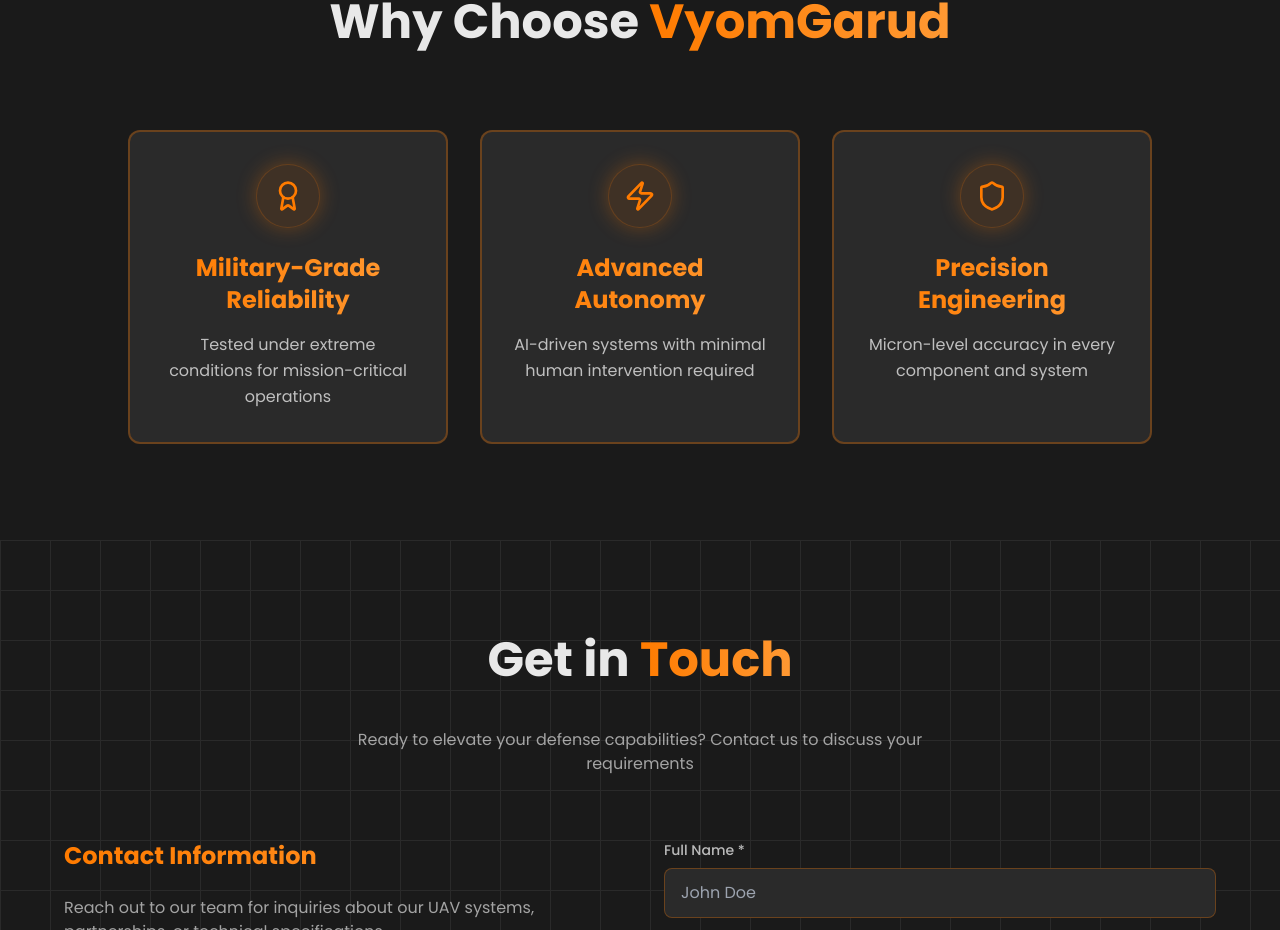
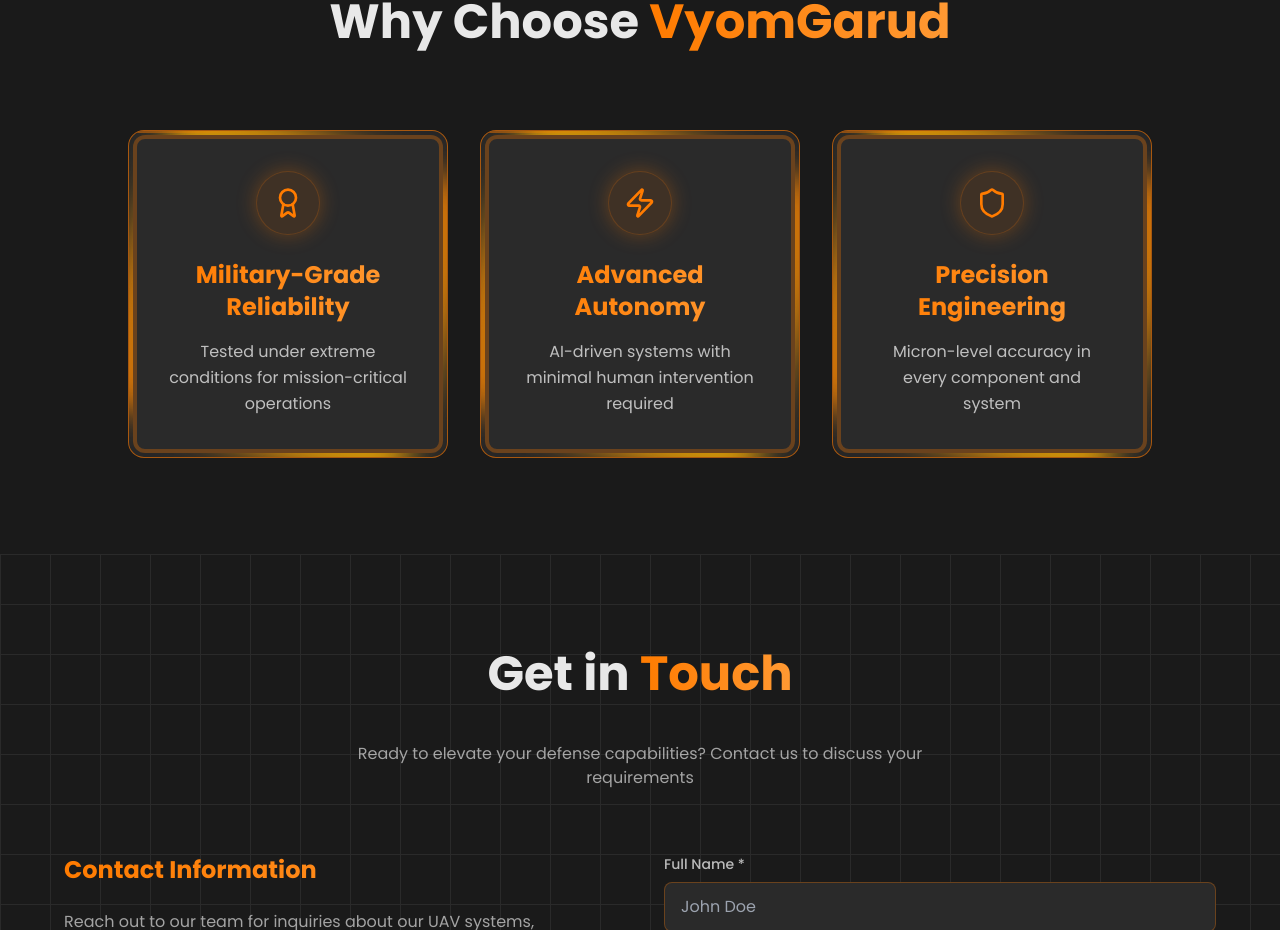
Before and after one commit to LLamaSan/VyomGarud, a Next.js app: page / in a window 1280 px wide. Shown: the part 2338-3268 px from the top of the page. Built offline with nearby package versions, Linux system fonts and the light colour scheme.

Commit message:
highlights section cards improvements and fixes within global.css

```diff
--- a/src/app/globals.css
+++ b/src/app/globals.css
@@ -162,3 +162,50 @@
   50% { background-position: 100% 50%; }
   100% { background-position: 0% 50%; }
 }
+
+
+.neon-border-strong {
+  position: relative;
+  border: 1px solid rgba(255, 123, 0, 0.6);
+  overflow: hidden;
+}
+
+.neon-border-strong::before {
+  content: "";
+  position: absolute;
+  inset: -4px;
+  background: linear-gradient(135deg, #ff7b00, #ffb300, #ff7b00);
+  filter: blur(16px);
+  opacity: 0.75;
+  z-index: -1;
+  animation: neon-rotate 8s linear infinite;
+}
+
+@keyframes neon-rotate {
+  0% { transform: rotate(0deg); }
+  100% { transform: rotate(360deg); }
+}
+
+
+
+.card-trace::after {
+  content: "";
+  position: absolute;
+  top: 0;
+  left: -120%;
+  width: 120%;
+  height: 2px;
+  background: linear-gradient(
+    90deg,
+    transparent,
+    rgba(255, 123, 0, 0.7),
+    transparent
+  );
+  animation: trace-line 3s ease-in-out infinite;
+}
+
+@keyframes trace-line {
+  0% { left: -120%; }
+  50% { left: 120%; }
+  100% { left: 120%; }
+}
--- a/src/components/sections/Footer.tsx
+++ b/src/components/sections/Footer.tsx
@@ -71,7 +71,7 @@
             </div>
           </div>
 
-          {/* Quick Links */}
+
           <div>
             <h4 className="text-lg font-semibold mb-4 text-orange">Quick Links</h4>
             <ul className="space-y-3">
@@ -114,13 +114,13 @@
           </div>
         </div>
 
-        {/* Bottom Bar */}
+
         <div className="pt-8 border-t border-orange/20">
           <div className="flex flex-col md:flex-row justify-between items-center gap-4">
             <p className="text-white/60 text-sm">
               © {currentYear} {COMPANY_INFO.name}. All rights reserved.
             </p>
-            {/* --- FIX: Corrected closing tag --- */}
+
             <div className="flex gap-6 text-sm">
               <button className="text-white/60 hover:text-orange transition-colors">
                 Privacy Policy
@@ -133,7 +133,7 @@
         </div>
       </div>
 
-      {/* Decorative Bottom Line (Kept your awesome animation, just cleaned up the class) */}
+
       <motion.div
         animate={{
           backgroundPosition: ['0% 0%', '100% 0%'],
@@ -142,7 +142,7 @@
           duration: 3,
           repeat: Infinity,
           ease: "linear",
-          repeatType: "reverse", // Makes it scan back and forth
+          repeatType: "reverse",
         }}
         className="h-1 bg-linear-to-r from-transparent via-orange to-transparent [background-size:200%_100%]"
       />
--- a/src/components/sections/Highlights.tsx
+++ b/src/components/sections/Highlights.tsx
@@ -19,22 +19,23 @@
         <h2 className="text-4xl sm:text-5xl font-bold mb-4 text-white/90">
           Why Choose <span className="gradient-text">VyomGarud</span>
         </h2>
-        {/* Replaced solid divider with a matching gradient */}
+
         <div className="w-24 h-1 bg-linear-to-r from-charcoal-light via-orange to-charcoal-light mx-auto"></div>
-      </motion.div> {/* <-- FIX: Added missing closing bracket '>' here */}
+      </motion.div>
 
       <div className="grid md:grid-cols-3 gap-8 max-w-5xl mx-auto">
         {HIGHLIGHTS.map((highlight, index) => (
           <motion.div
             key={highlight.id}
             variants={scaleIn}
-            initial="initial"
-            whileInView="animate"
-            viewport={{ once: true }}
+            initial="hidden"
+            whileInView="show"
+            viewport={{ once: false, amount: 0.3 }}
             transition={{ delay: index * 0.2 }}
-            className="relative group h-full"
+            className="relative neon-border-strong card-trace rounded-2xl p-1 bg-charcoal-light/80 backdrop-blur-xl transition-transform duration-300 hover:scale-[1.08]"
+
           >
-            <div className="bg-charcoal-light border-2 border-orange/30 rounded-xl p-8 text-center hover:border-orange transition-all duration-300 h-full">
+            <div className="bg-charcoal-light border-4 border-orange/30 rounded-xl p-8 text-center hover:border-orange-400 transition-all duration-300 h-full">
 
 
               <div className="mb-6 flex justify-center">
@@ -47,7 +48,7 @@
                 <h3 className="text-2xl font-bold mb-4 gradient-text">
                   {highlight.title}
                 </h3>
-                {/* Replaced text-gray-400 with text-white/70 */}
+
                 <p className="text-white/70 leading-relaxed">
                   {highlight.description}
                 </p>
--- a/src/lib/animations.ts
+++ b/src/lib/animations.ts
@@ -134,3 +134,13 @@
       transition: { type: "spring", stiffness: 70, damping: 15, delay: 0.1 },
     },
   };
+
+export const chooseVariants = {
+  hidden: { opacity: 0, y: 40, rotateX: 6 },
+  show: {
+    opacity: 1,
+    y: 0,
+    rotateX: 0,
+    transition: { duration: 0.8, ease: "easeOut" }
+  },
+};
```
